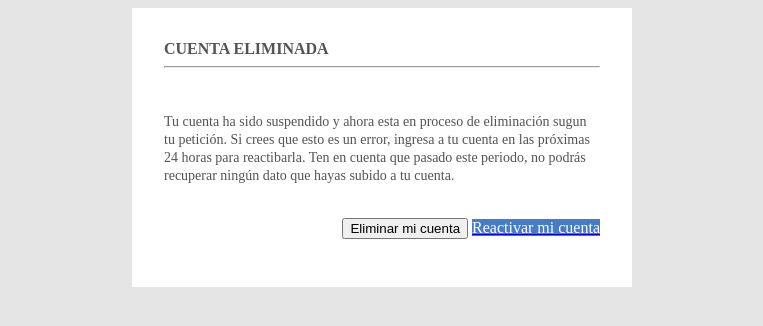
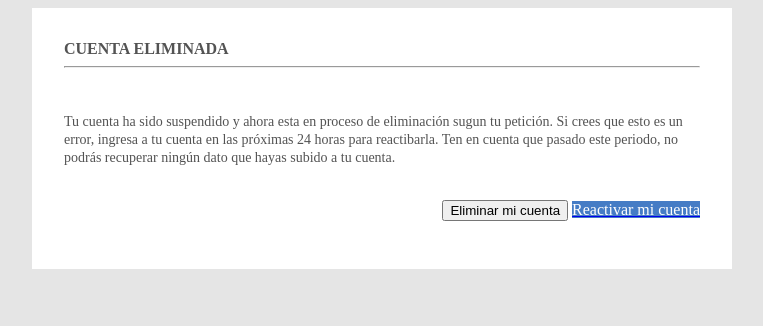
Before and after one commit to jxvideo/Soporte, a plain HTML site: page index.html in a window 1280 px wide. Shown: the whole page, without its empty margins (258-1021 px from the left). Drawn offline with Linux system fonts and the light colour scheme.

Commit message:
Update index.html

```diff
--- a/index.html
+++ b/index.html
@@ -6,7 +6,7 @@
 </head>
 <body bgcolor="#E5E5E5">
 
-  <table bgcolor="#FFFFFF" cellpadding="30" align="center" width="500">
+  <table bgcolor="#FFFFFF" cellpadding="30" align="center" width="700">
     <tr>
       <td>
         <font style="font-family: 0pen Sans; font-size:16px" color="535353">
```
